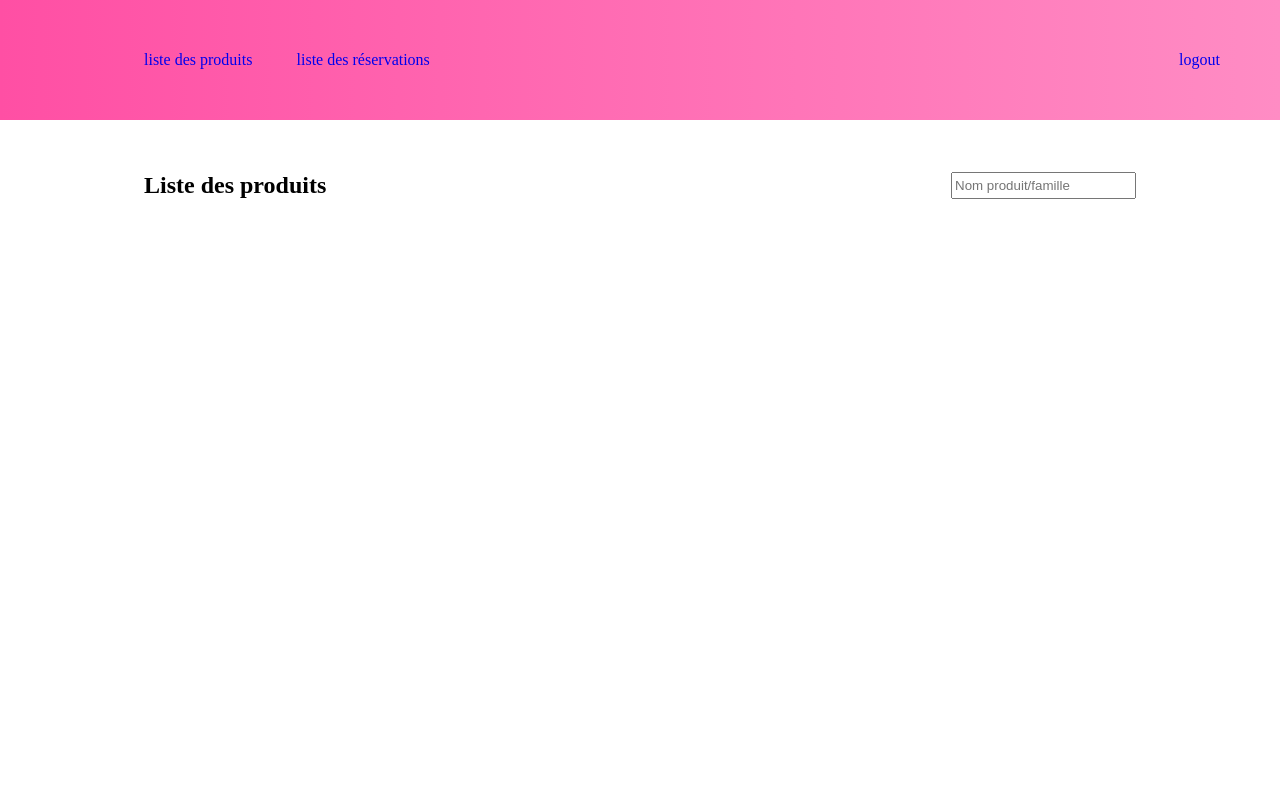
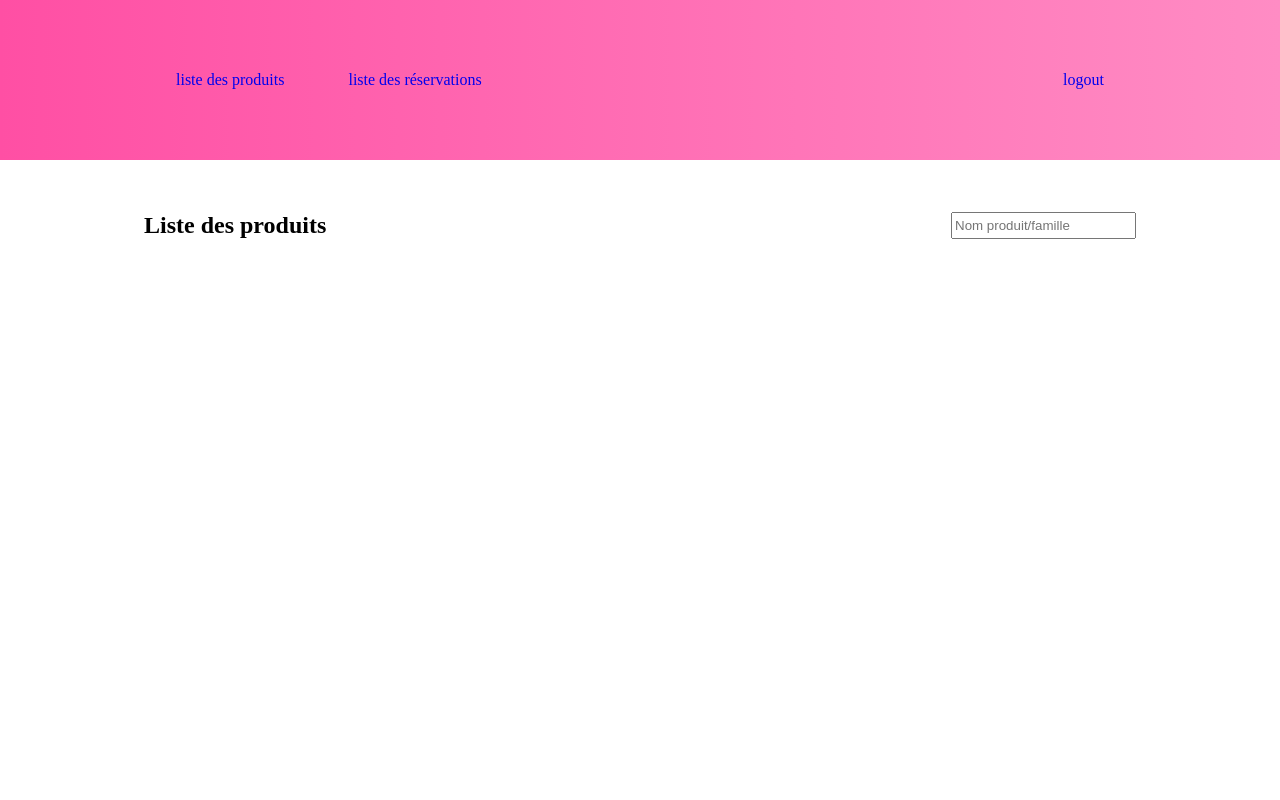
Before and after one commit to Lucasdeversdore/SAE_3.05, a Flask app: page / in a window 1280 px wide. Run offline with Flask 3, Linux system fonts and the light colour scheme; some libraries are stand-ins or nearby versions.

Commit message:
update de la position des éléments

```diff
--- a/app/static/position.css
+++ b/app/static/position.css
@@ -1,35 +1,33 @@
-html, body {
-    height: 100%;
+body {
     margin: 0;
 }
 
 header{
-    height: 15%;
+    height: 10em;
+    top: 0;
     position: sticky;
+    padding-left: 9em;
+    padding-right: 9em;
 }
 
 .header_nav{
     display: flex;
     align-items: center;
-    justify-content: left;
+    justify-content: space-between;
     flex-wrap: nowrap;
-    width: 100%;
     height: 100%;
 }
 
-.header_nav a{
-    padding-left: 9em;
-    flex-grow :0.2;
+.liens_page{
+    display: flex;
+    flex-wrap: nowrap;
+    justify-content: space-between;
 }
 
-
-#lien_reservation{
-    flex-grow: 10;
-    padding-left: 2em;
-}
-
-#lien_logout{
-    margin-right: 3em;
+header a{
+    padding: 1em;
+    margin: 1em;
+    display: block;
 }
 
 .content{
@@ -43,11 +41,8 @@
     padding-left: 9em;
     padding-right: 9em;
     display: flex;
+    justify-content: space-between;
     flex-wrap: nowrap;
-}
-
-.top_main h1{
-    width: 100%;
 }
 
 .top_main .barre_recherche{
@@ -57,12 +52,37 @@
 
 li{
     flex-basis: 20%;
-    flex-grow: 1;
     margin: 1em;
+    margin-left: 2em;
+    margin-right: 2em;
+}
+
+.produit{
+    padding: 0.5em;
+    align-items: center;
 }
 
 ul{
+    justify-content: space-between;
     display: flex;
-    flex-wrap: wrap;
+    flex-flow: row wrap;
     padding: 0px;
+    align-items: center;
 }
+
+p{
+    text-align: center;
+}
+
+.bouton{
+    height: 5em;
+    display: flex;
+    flex-direction: column;
+    justify-content: flex-end;
+    align-items: center;
+}
+
+.bouton > button{
+    height: 2.5em;
+    width: 80%;
+}
--- a/app/templates/home.html
+++ b/app/templates/home.html
@@ -1,12 +1,14 @@
 {% extends "base.html" %}
 
     {% block header_nav%}
+        <div class="liens_page">
             {% if current_user.is_preparateur %}
             <a href="#">gérer les stocks</a>
             {% else %}
             <a href="#">liste des produits</a>
             {% endif %}
             <a href="/preparation/reservations" id="lien_reservation"> liste des réservations</a>
+        </div>
         <a href="/connection" id="lien_logout">logout</a>
     {% endblock %}
 
@@ -70,19 +72,23 @@
                             <button id="supp_produit"><img src="{{url_for('static', filename='images/'+supp_produit.img)}}"></button>
                         {% endif %}
                         <!-- <img src="{{url_for('static', filename='images/'+produit.nomProduit)}}" alt="img du produit"> -->
-                        <p>{{produit.nomProduit}}   <button id="info_prod"><img src="{{url_for('static', filename='images/info_produit.png')}}" alt ="info produit"></button></p>
+                        <p>{{produit.nomProduit}}   <button class="info_prod"><img src="{{url_for('static', filename='images/info_produit.png')}}" alt ="info produit"></button></p>
                         {% if produit.disponible %}
                             <p>Disponible</p>
+                            <div class="bouton">
                                 {% if current_user.is_preparateur %}
-                                <button id="Modifier"> Modifier </button>
+                                    <button class="Modifier"> Modifier </button>
                                 {% endif %}
-                            <button id="Reserver"> Reserver </button>
+                                    <button class="Reserver"> Reserver </button>
+                            </div>
                         {% else %}
                             <p>Indisponible</p>
+                            <div class="bouton">
                                 {% if current_user.is_preparateur %}
-                                <button id="Modifier"> Modifier </button>
+                                <button class="Modifier"> Modifier </button>
                                 {% endif %}
-                            <a href="#" id="famille"> produits de la meme famille </button>
+                                <button href="#" class="famille"> Produits de la même famille </button>
+                            </div>
                         {% endif %}
                     </div>
                 </li>
--- a/app/templates/reservation-preparation.html
+++ b/app/templates/reservation-preparation.html
@@ -1,6 +1,7 @@
 {% extends "base.html" %}
 
 {% block header_nav%}
+    <div class="liens_page">
         <a href="/">
             {% if current_user.is_preparateur %}
             gérer les stocks
@@ -9,6 +10,7 @@
             {% endif %}
         </a>
     <a href="#", id="lien_reservation"> liste des réservations</a>
+    </div>
     <a href="/connection" id="lien_logout">logout</a>
 {% endblock %}
 
--- a/app/views.py
+++ b/app/views.py
@@ -8,7 +8,7 @@
 def home():
     #TODO log pour current_user, supprimer current_user de render templete
     #TODO donner une liste de produits à liste_produit dans render
-    liste_produit = get_sample()
+    liste_produit = get_sample(141)
     return render_template("home.html", liste_produit=liste_produit, current_user=True)
 
 @app.route("/preparation/reservations")
```
Lines whose indentation alone changed are shown as unchanged.
